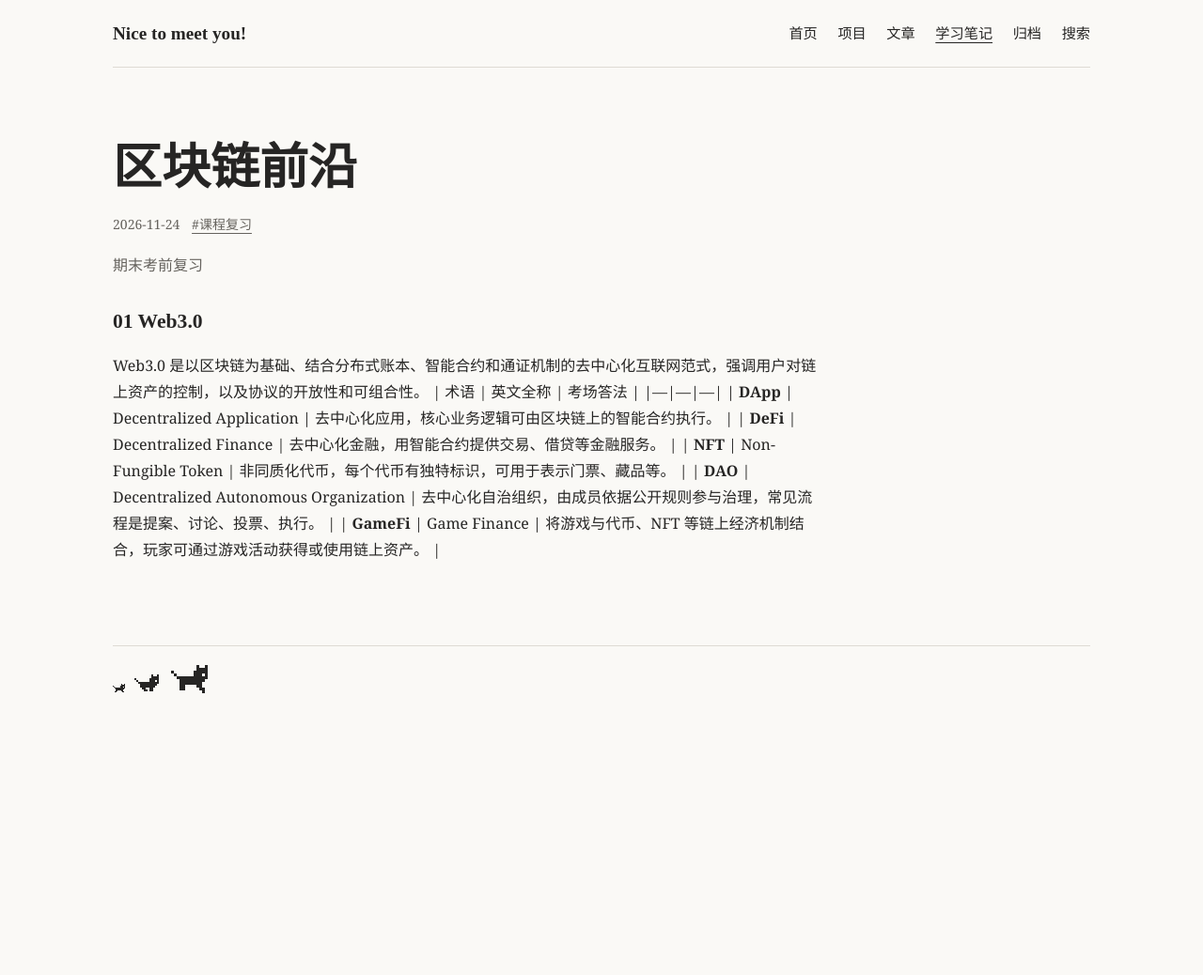
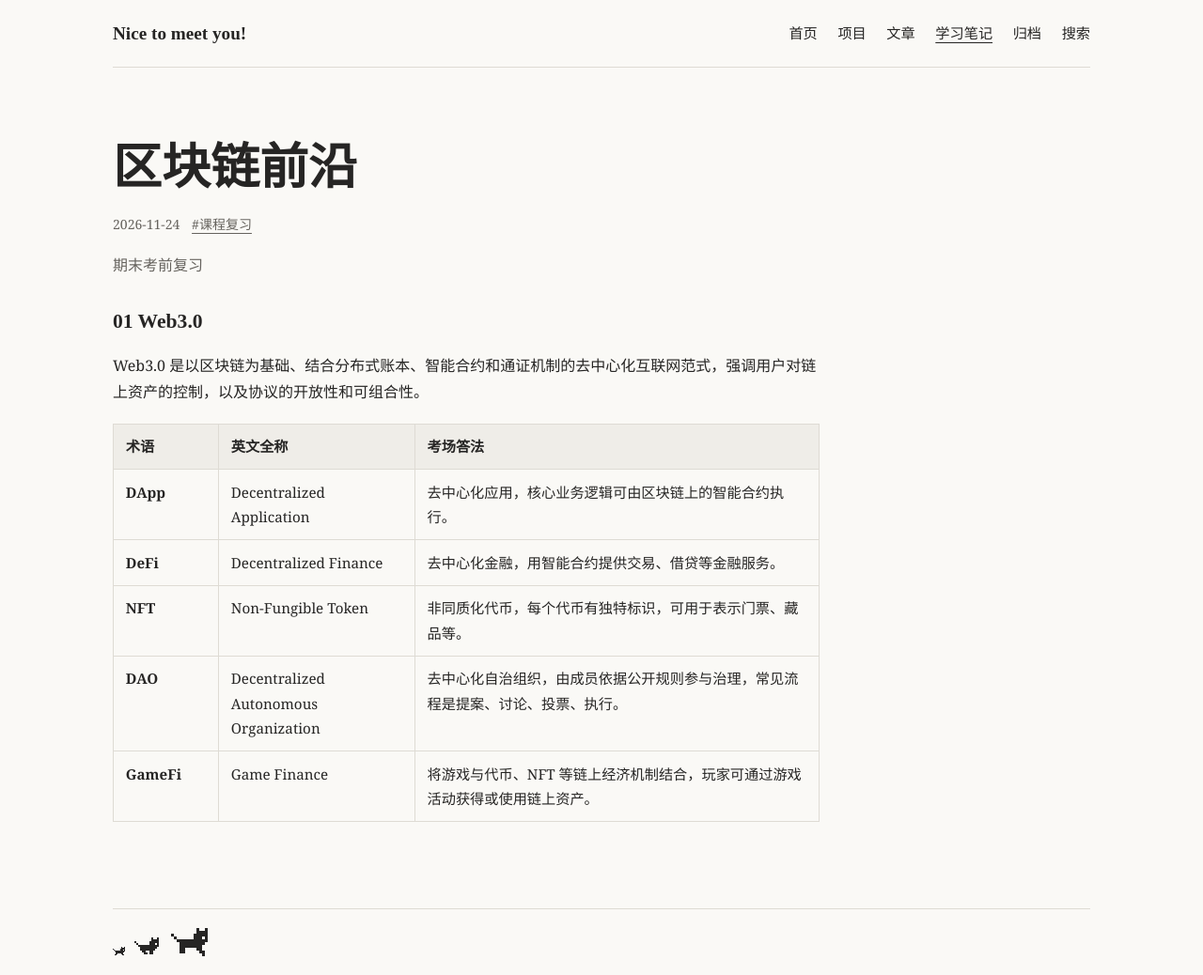
Before and after one commit to gardenia-4/gardenia-4.github.io, a Jekyll site: the page built from _notes/区块链前沿.md, in a window 1280 px wide. Shown: the whole page at 94% size. Built offline with Jekyll 4.4.1, drawn with Linux system fonts in a browser that asks for light colours; before the commit the page ends 900 px from its top, so only the background shows below that.

Commit message:
修复笔记表格解析与阅读样式

```diff
--- a/_notes/区块链前沿.md
+++ b/_notes/区块链前沿.md
@@ -6,7 +6,9 @@ tags: [课程复习]
 ---
 
 ## 01 Web3.0
+
 Web3.0 是以区块链为基础、结合分布式账本、智能合约和通证机制的去中心化互联网范式，强调用户对链上资产的控制，以及协议的开放性和可组合性。
+
 | 术语 | 英文全称 | 考场答法 |
 |---|---|---|
 | **DApp** | Decentralized Application | 去中心化应用，核心业务逻辑可由区块链上的智能合约执行。 |
--- a/assets/site.css
+++ b/assets/site.css
@@ -78,3 +78,7 @@ blockquote { border-left: 2px solid var(--line); margin-left: 0; padding-left: 1
   .archive-entries li { grid-template-columns: 3rem minmax(0, 1fr); gap: .15rem .5rem; }
   .archive-kind { grid-column: 2; }
 }
+.prose table { display: block; max-width: 100%; overflow-x: auto; border-collapse: collapse; margin-block: 1.25rem; font-size: .95rem; }
+.prose th, .prose td { border: 1px solid var(--line); padding: .65rem .8rem; text-align: left; vertical-align: top; min-width: 7rem; }
+.prose th { background: #efede8; font-weight: 700; }
+.prose td:last-child { min-width: 16rem; }
```
